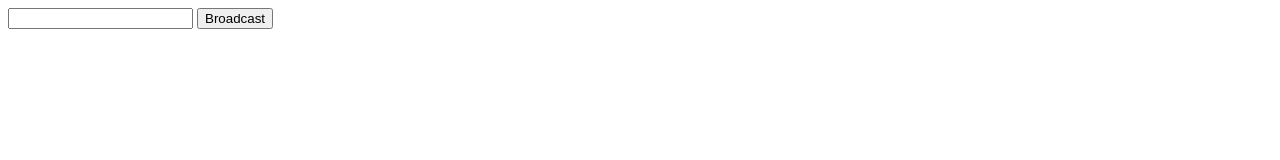
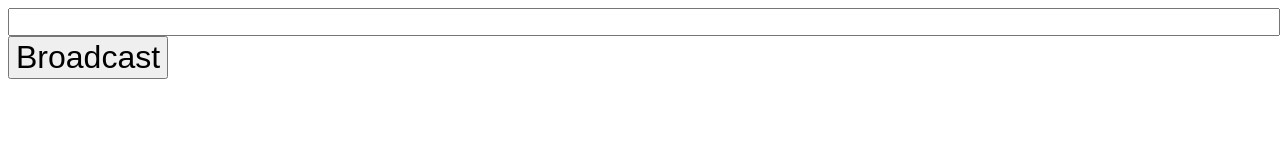
Before and after one commit to kdeary/glendaleBackend, a website: page public/admin/index.html in a window 1280 px wide. Drawn offline with Linux system fonts and the light colour scheme.

Commit message:
first commit

```diff
--- a/public/admin/index.html
+++ b/public/admin/index.html
@@ -3,10 +3,12 @@
   <head>
     <meta charset="utf-8">
     <title>MyGD</title>
+    <meta name="viewport" content="width=device-width">
+    <meta name="mobile-web-app-capable" content="yes">
   </head>
   <body>
-    <input type="text" id="inputPSA" />
-    <button id="psaButton">Broadcast</button>
+    <input type="text" id="inputPSA" style="width: 100%; font-size: 1.2rem;"/>
+    <button id="psaButton" style="font-size: 2rem;">Broadcast</button>
 
     <script type="text/javascript">
       document.getElementById("psaButton").onclick = function(){
```
